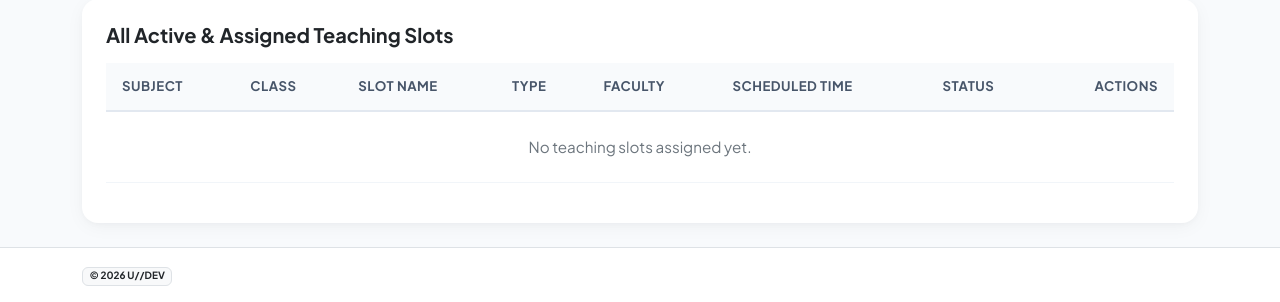
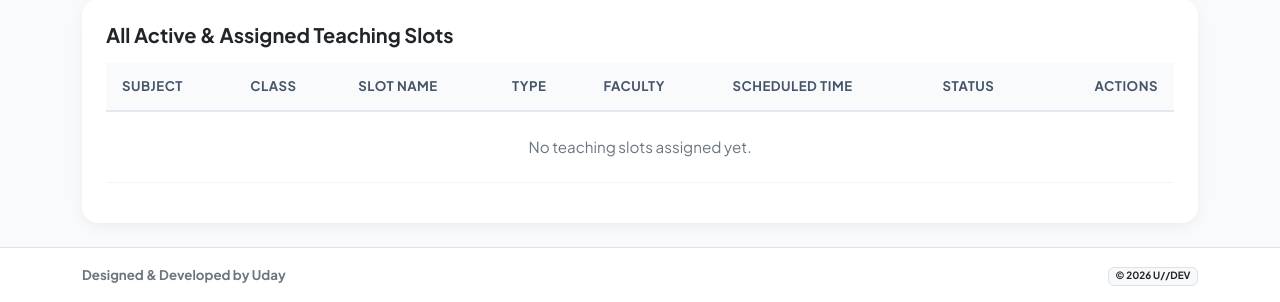
Before and after one commit to UDAY-939/Smart-Attendance-and-Defaulter-Management-System_V.1.0, a Flask app: page /admin/ in a window 1280 px wide. Shown: the part 882-1184 px from the top of the page. Run offline with Flask 3, Linux system fonts and the light colour scheme; the visitor is signed in with stand-in values (Sample User, id 1); data comes from the database, SQL or seed files in the repository; data that the repository does not hold is empty.

Commit message:
Update footer with designer credit

```diff
--- a/app/templates/base.html
+++ b/app/templates/base.html
@@ -98,7 +98,9 @@
 
     <footer class="py-3 bg-white border-top text-center text-secondary small mt-auto">
         <div class="container d-flex flex-wrap justify-content-between align-items-center">
-
+            <div>
+                <strong>Designed & Developed by Uday</strong>
+            </div>
             <div>
                 <span class="badge bg-light text-dark border">© 2026 U//DEV</span>
             </div>
```
